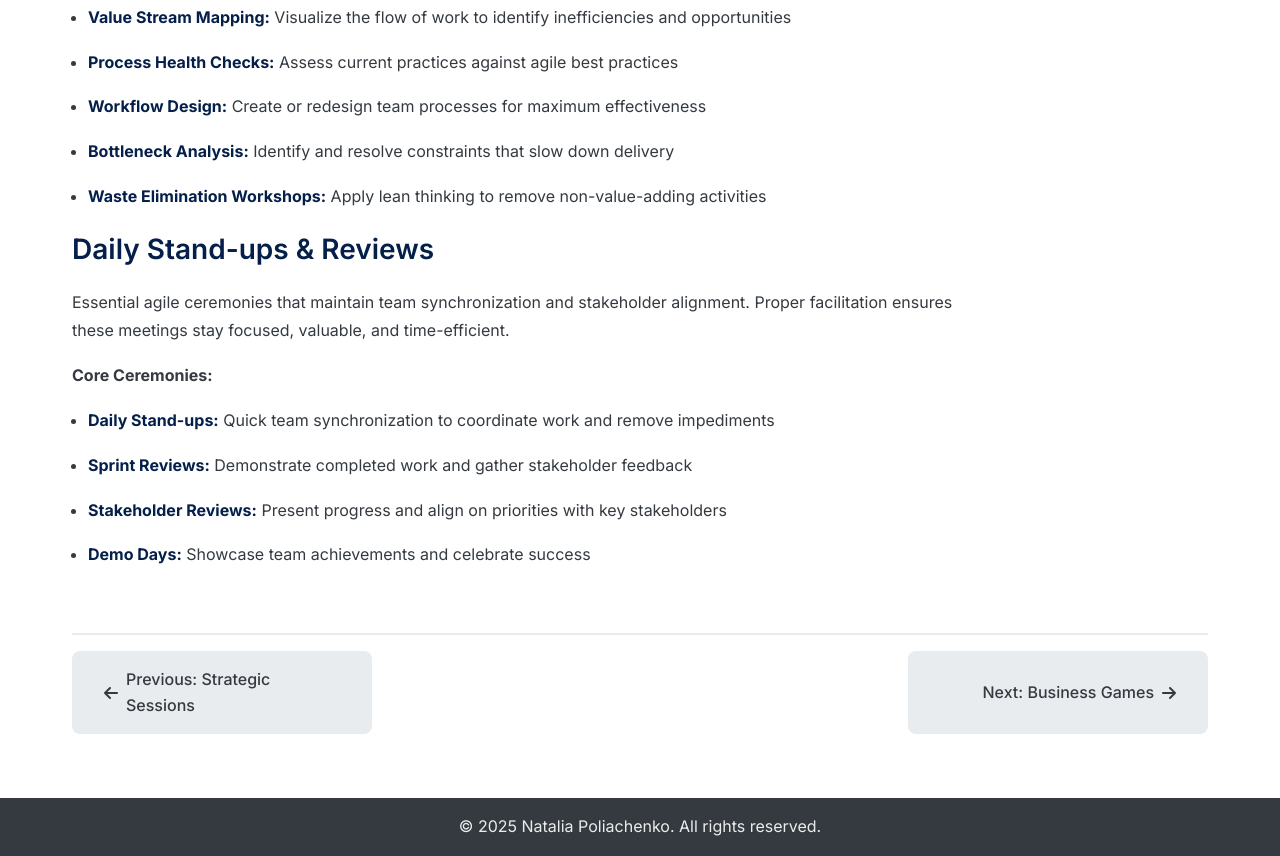
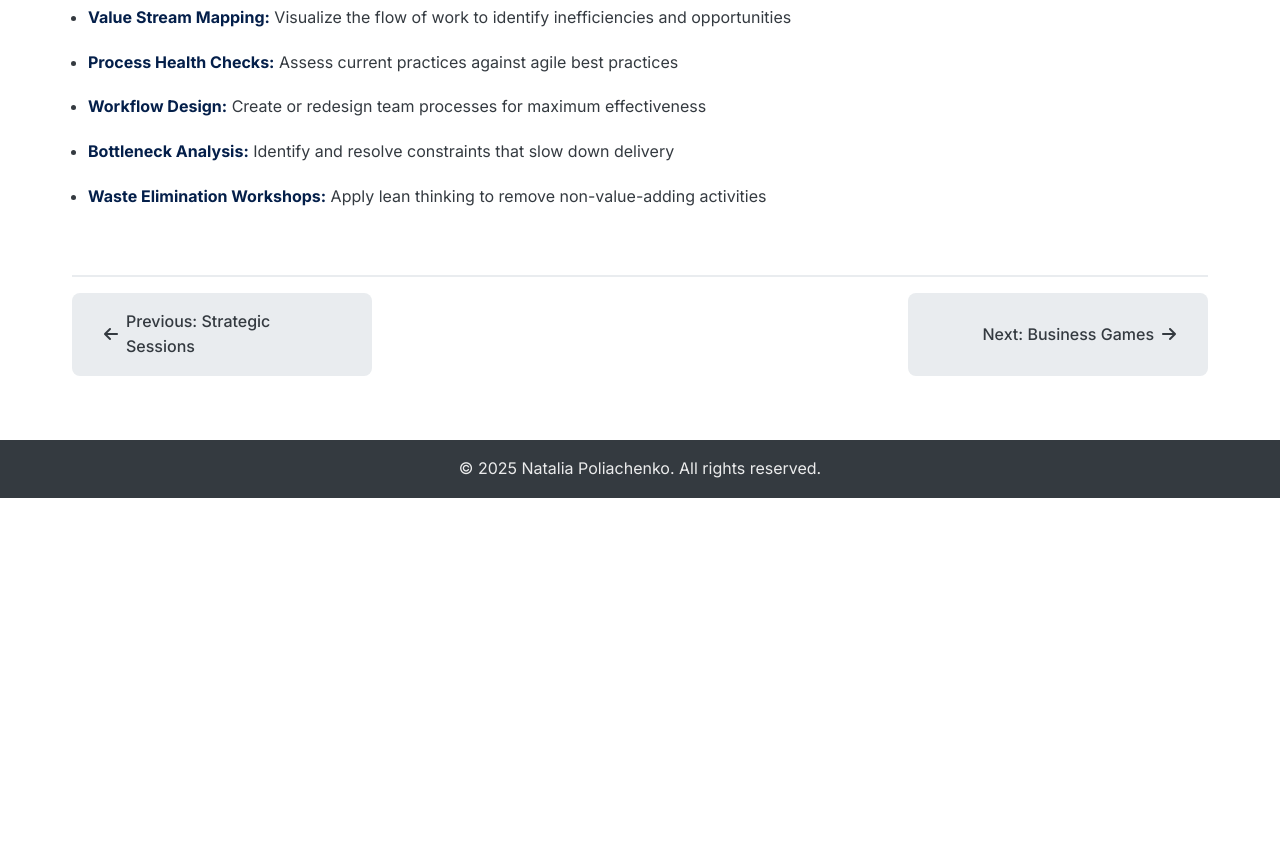
Before and after one commit to epolyach/Website_sessions, a plain HTML site: page website/sessions/agile-ceremonies.html in a window 1280 px wide. Shown: the part 1463-2319 px from the top of the page. After the commit the page ends 1961 px from the top, so only its background shows below. Drawn offline with nearby package versions, Linux system fonts and the light colour scheme.

Commit message:
Remove Daily Stand-ups & Reviews section from Agile Ceremonies

```diff
--- a/website/sessions/agile-ceremonies.html
+++ b/website/sessions/agile-ceremonies.html
@@ -115,20 +115,6 @@
                         </ul>
                     </div>
 
-                    <div class="case-section">
-                        <h2>Daily Stand-ups & Reviews</h2>
-                        <p>
-                            Essential agile ceremonies that maintain team synchronization and stakeholder alignment.
-                            Proper facilitation ensures these meetings stay focused, valuable, and time-efficient.
-                        </p>
-                        <p><strong>Core Ceremonies:</strong></p>
-                        <ul>
-                            <li><strong>Daily Stand-ups:</strong> Quick team synchronization to coordinate work and remove impediments</li>
-                            <li><strong>Sprint Reviews:</strong> Demonstrate completed work and gather stakeholder feedback</li>
-                            <li><strong>Stakeholder Reviews:</strong> Present progress and align on priorities with key stakeholders</li>
-                            <li><strong>Demo Days:</strong> Showcase team achievements and celebrate success</li>
-                        </ul>
-                    </div>
                 </div>
 
                 <div class="case-navigation">
```
